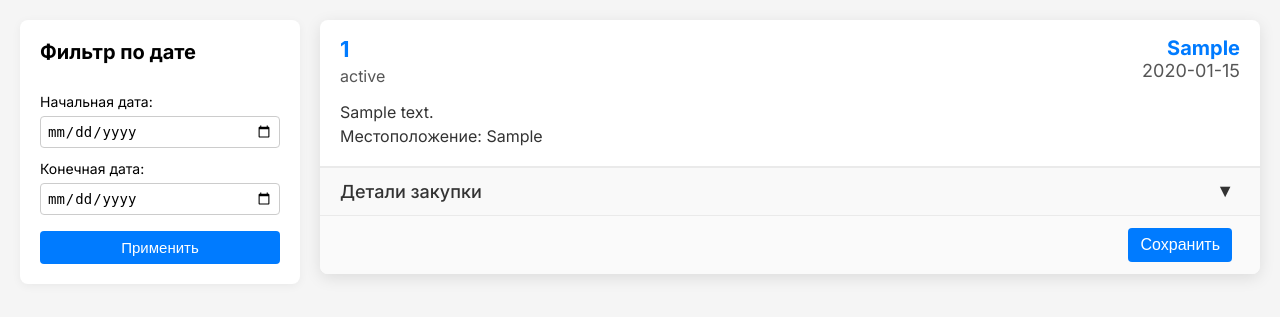
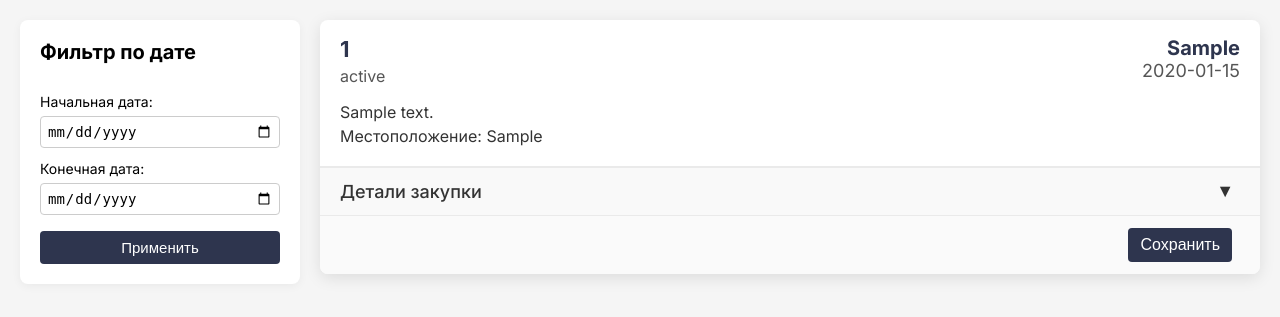
Before and after one commit to ra-led/tender-gpt, a Flask app: page /dashboard/1 in a window 1280 px wide. Shown: the top 317 px of the page. Run offline with Flask 3, Linux system fonts and the light colour scheme; tables that the repository leaves empty hold one stand-in row (values such as "Sample post").

Commit message:
change acent color

```diff
--- a/web/static/css/style.css
+++ b/web/static/css/style.css
@@ -41,7 +41,7 @@ body {
 .card-left a.tender-link {
   font-size: 22px;
   font-weight: bold;
-  color: #007BFF;
+  color: #2E354E;
   text-decoration: none;
 }
 
@@ -69,7 +69,7 @@ body {
 .card-right .price {
   font-size: 20px;
   font-weight: bold;
-  color: #007BFF;
+  color: #2E354E;
   display: block;
 }
 
@@ -123,7 +123,7 @@ body {
   border: none;
   cursor: pointer;
   font-size: 16px;
-  color: #007BFF;
+  color: #2E354E;
 }
 
 .accordion-content {
@@ -173,7 +173,7 @@ body {
 .sidebar button {
   margin-top: 16px;
   padding: 8px;
-  background: #007BFF;
+  background: #2E354E;
   color: #fff;
   border: none;
   border-radius: 4px;
@@ -199,7 +199,7 @@ body {
 
 .btn-save {
   padding: 8px 12px;
-  background: #007BFF;
+  background: #2E354E;
   color: #fff;
   font-size: 16px;
   border: none;
```
